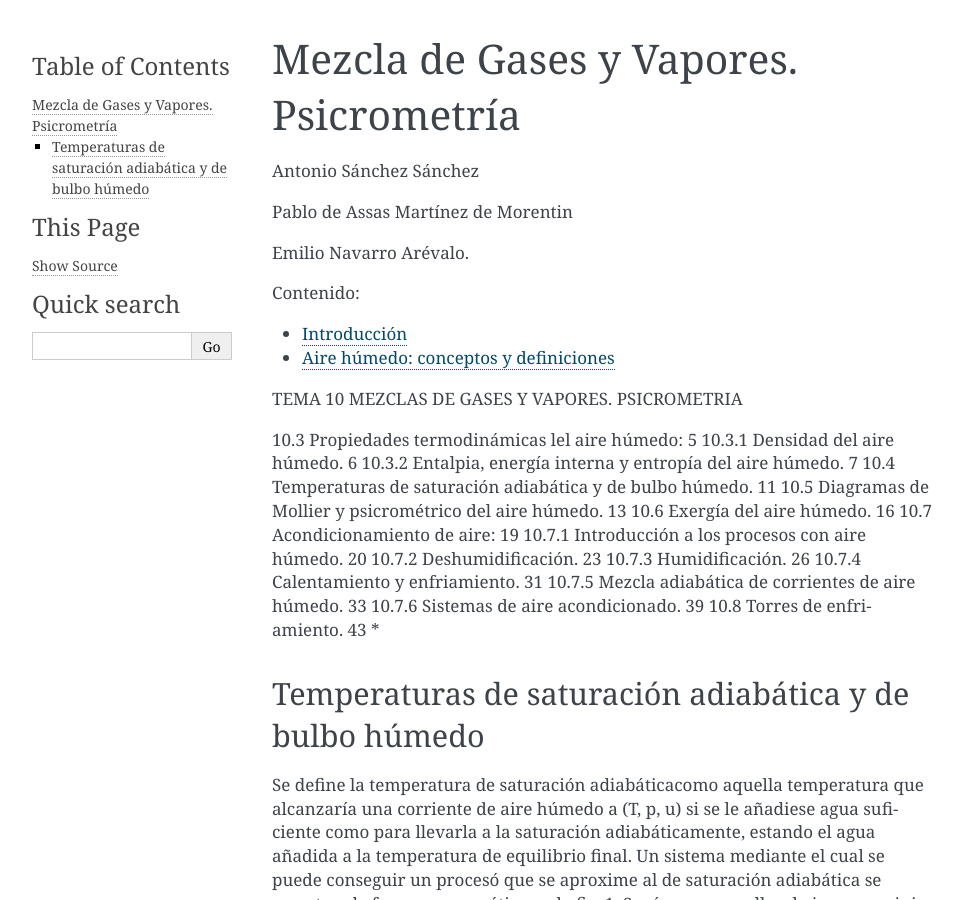
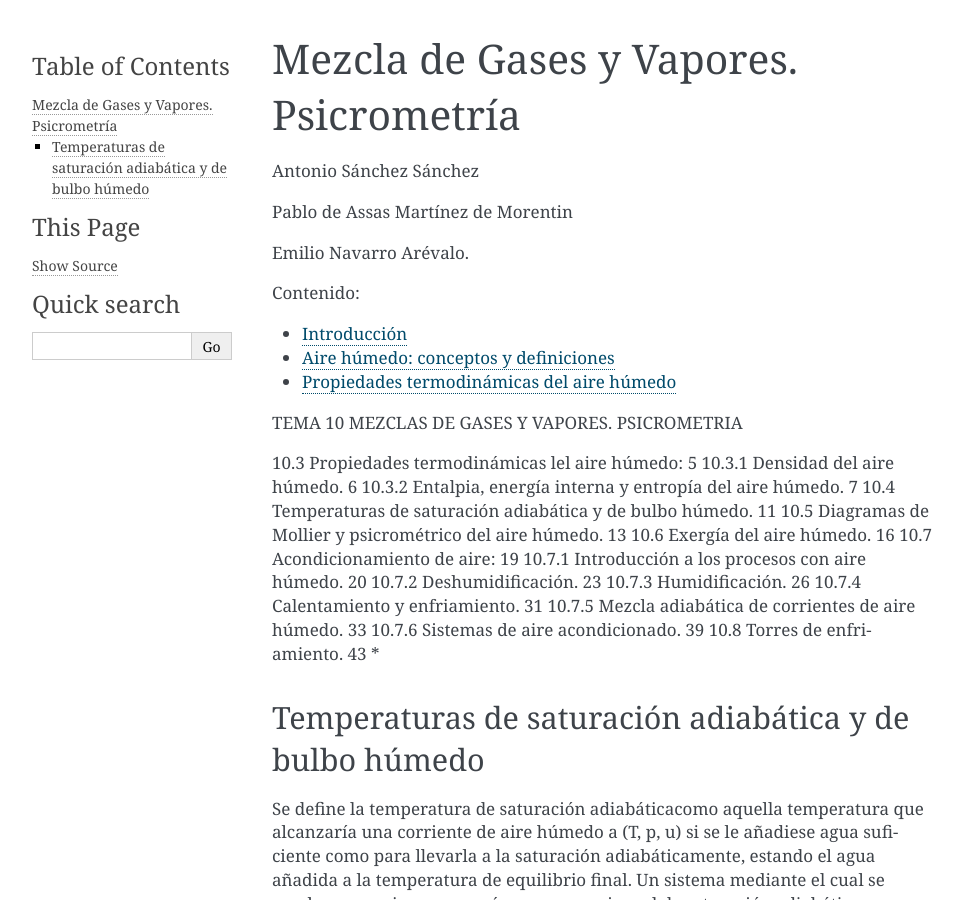
Before and after one commit to mantielero/termodinamica, a Sphinx documentation site: the page built from source/vapores.rst, in a window 1280 px wide and 900 px high. Shown: the whole window, without its empty margins (148-1110 px from the left). Built offline with Sphinx 7.4.7, drawn with Linux system fonts in a browser that asks for light colours; pages that are not in the unit, such as notebooks, are missing from menus.

Commit message:
Update vapores.rst

```diff
--- a/source/vapores.rst
+++ b/source/vapores.rst
@@ -15,6 +15,7 @@ Emilio Navarro Arévalo.
 
    vapores_introduccion
    vapores_aire_humedo
+   vapores_propiedades_termodinamicas
 
 
 
```
